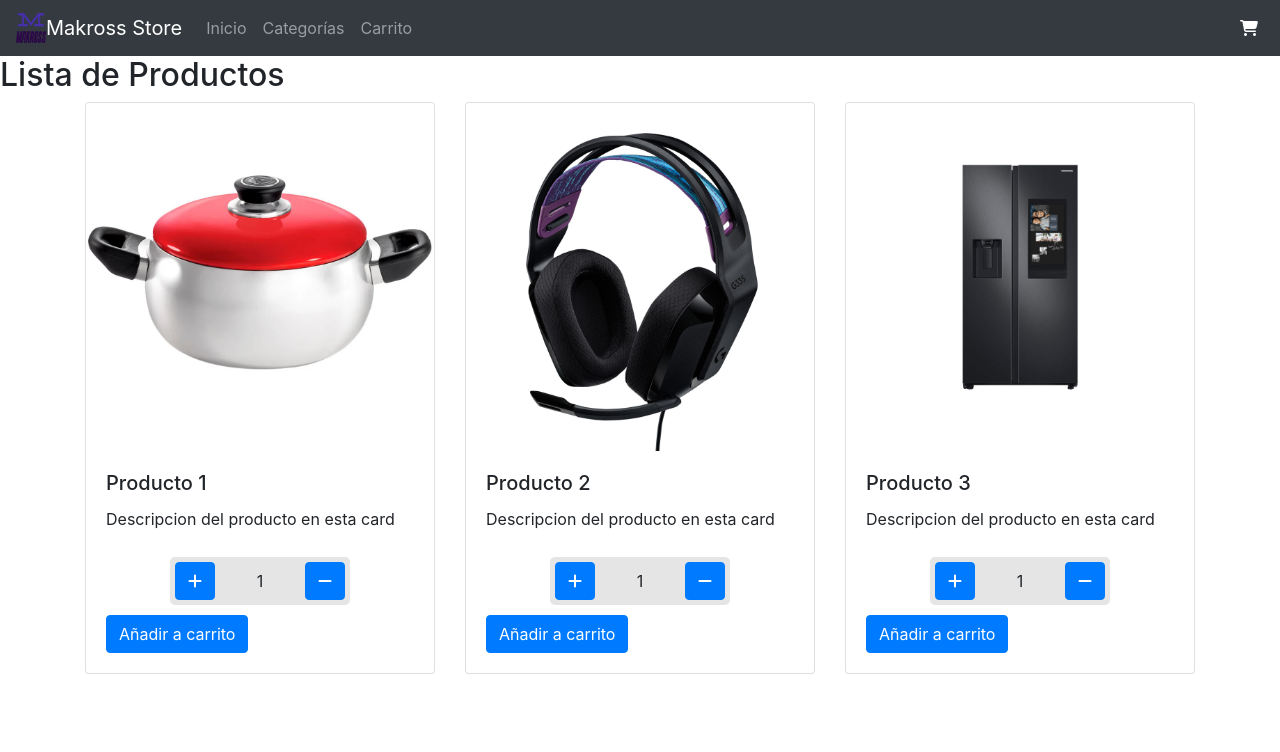
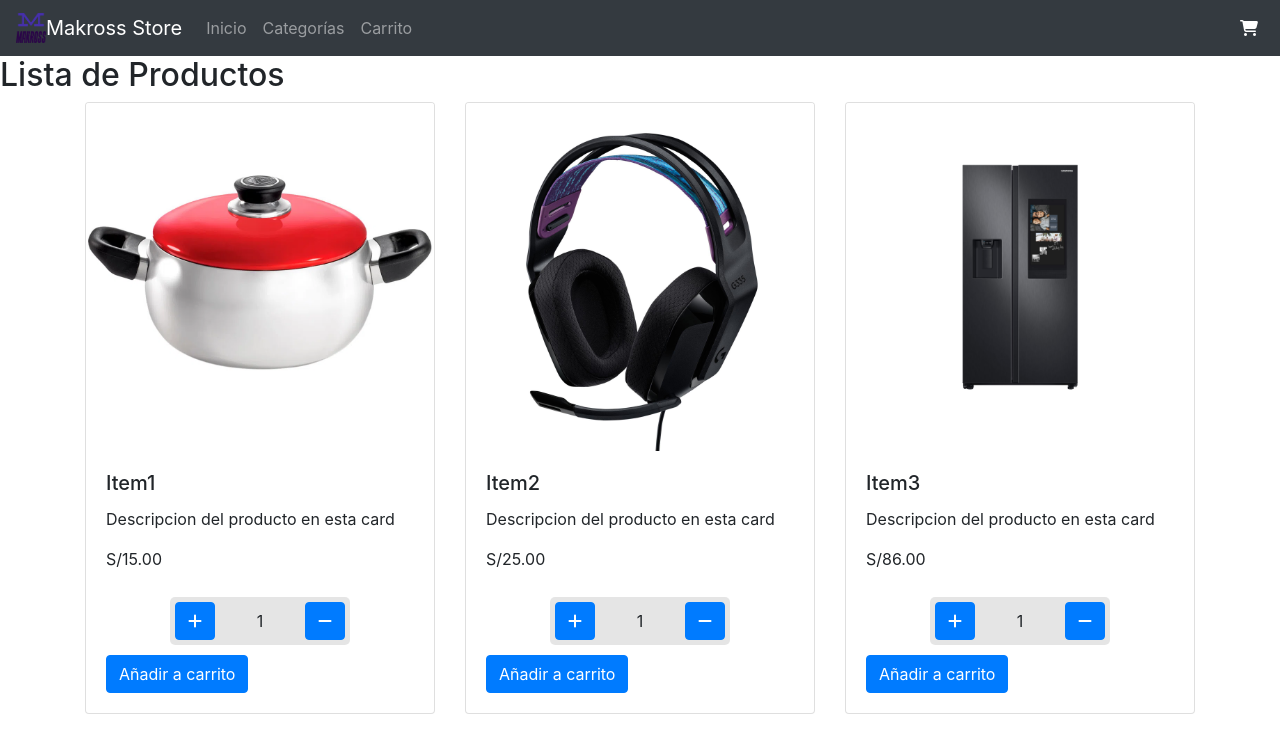
Before and after one commit to Manuel0704/ReactProject, a React (Create React App) app: page / in a window 1280 px wide. Shown: the top 752 px of the page. Built offline with nearby package versions, Linux system fonts and the light colour scheme.

Commit message:
Creacion de componente Item e ItemList y uso de promise par

```diff
--- a/src/App.js
+++ b/src/App.js
@@ -1,6 +1,5 @@
 import NavBar from './components/NavBar/NavBar'
 import ItemListContainer from './components/ItemListContainer/ItemListContainer'
-import ItemCount from './components/ItemCount/ItemCount'
 function App()
 {
   return (
--- a/src/components/Card/Card.js
+++ b/src/components/Card/Card.js
@@ -7,6 +7,7 @@ const cardItem = (props) =>
         <div className="card-body">
             <h5 className="card-title">{props.title}</h5>
             <p className="card-text">Descripcion del producto en esta card</p>
+            <p className="card-text">{props.price}</p>
             <ItemCount stock={10} initial={1}/>
             <button className="btn btn-primary">Añadir a carrito</button>
         </div>
--- /dev/null
+++ b/src/components/Item/Item.js
@@ -0,0 +1,10 @@
+import Card from '../Card/Card'
+
+const Item = (props) =>
+{
+    return <div className='col'>
+        <Card title={props.title} image={props.image} price={props.price}/>
+    </div>
+}
+
+export default Item
--- /dev/null
+++ b/src/components/ItemList/ItemList.js
@@ -0,0 +1,11 @@
+import Item from '../Item/Item'
+
+const ItemList = (props) =>
+{
+    console.log(props.list)
+    return <div className="row">
+        {props.list.map(i => <Item key={i.id} title={i.title} image={i.image} price={i.price} />)}
+    </div>;
+}
+
+export default ItemList;
--- a/src/components/ItemListContainer/ItemListContainer.js
+++ b/src/components/ItemListContainer/ItemListContainer.js
@@ -1,30 +1,48 @@
-import Card from '../Card/Card'
-
-let imagenes = ["./assets/productos/producto1.jpg",
-                "./assets/productos/producto2.jpg",
-                "./assets/productos/producto3.jpg"];
+import ItemList from '../ItemList/ItemList'
+import {useEffect, useState} from 'react'
 
 const ItemListContainer = (props) =>
 {
+    let [ListArr, setListArr]= useState([])
+
+    let preArrList = [
+        {id: 1,title:"Item1", image:"./assets/productos/producto1.jpg", price:"S/15.00"},
+        {id: 2,title:"Item2", image:"./assets/productos/producto2.jpg", price:"S/25.00"},
+        {id: 3,title:"Item3", image:"./assets/productos/producto3.jpg", price:"S/86.00"}]
+
+    useEffect(() =>
+    {
+        const prom = new Promise((res, rej) =>
+        {
+            setTimeout(()=>
+            {
+                if(preArrList !== undefined)
+                    res()
+                else
+                    rej()
+            }, 2000)
+        })
+        prom
+            .then(()=>
+            {
+                console.log("EXITO AL TRAER DATOS");
+                setListArr(preArrList);
+            })
+            .catch(()=>
+            {
+                console.log("FALLO AL TRAER DATOS");
+                setListArr([]);
+            })
+    })
+
+
     return <div className="ListContainer">
         <div className="ListContainer__title">
             <h2 className="ListContainer__text">{props.greeting}</h2>
         </div>
 
         <div className="container">
-            <div className="row">
-                <div className="col">
-                    <Card title="Producto 1" image={imagenes[0]}/>
-                </div>
-
-                <div className="col">
-                    <Card title="Producto 2" image={imagenes[1]}/>
-                </div>
-
-                <div className="col">
-                    <Card title="Producto 3" image={imagenes[2]}/>
-                </div>
-            </div>
+            <ItemList list={ListArr}/>
         </div>
     </div>
 }
```
